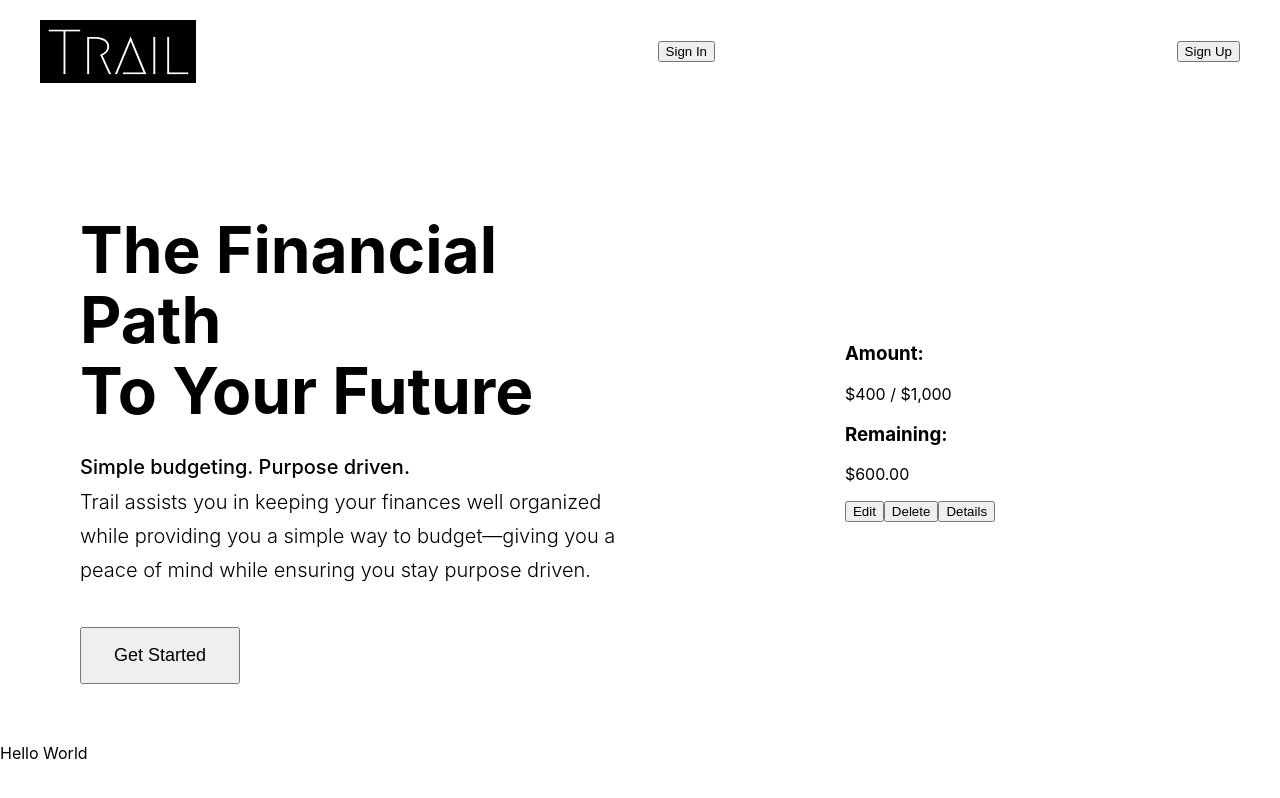
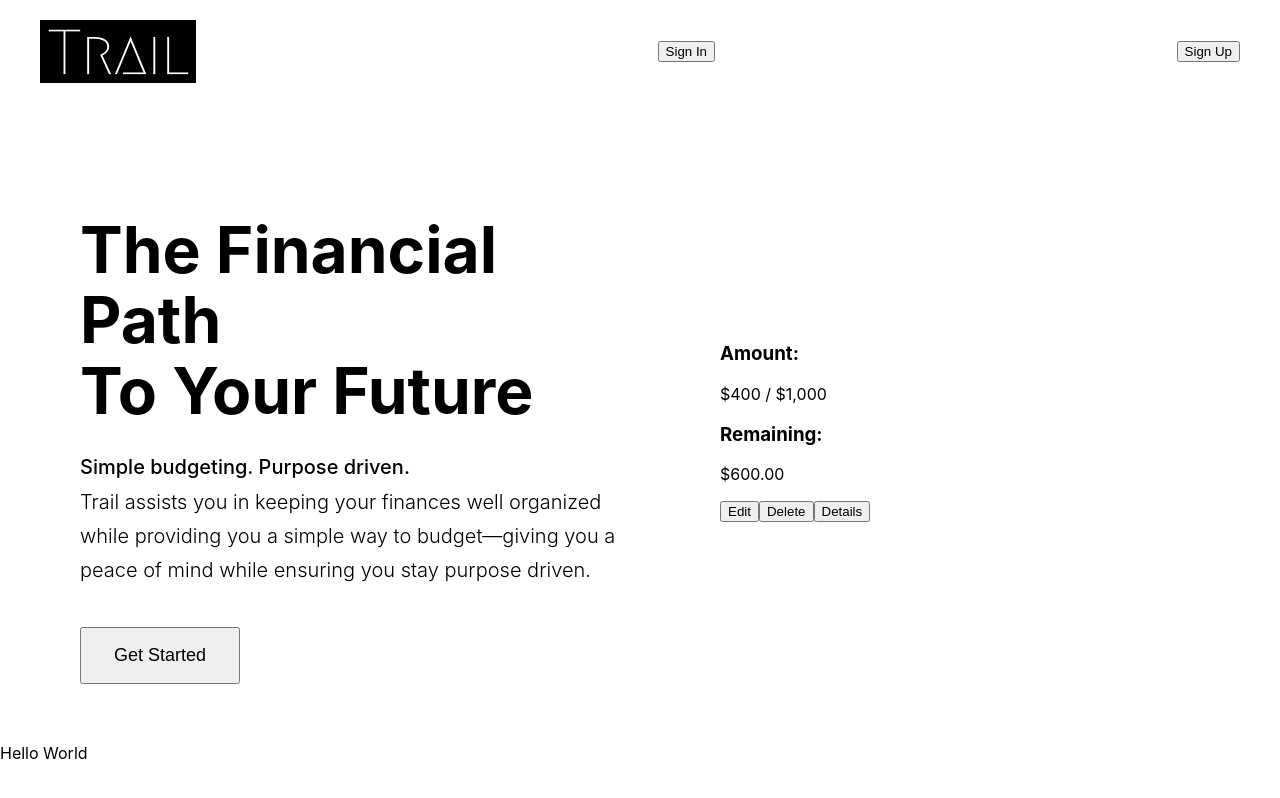
Before and after one commit to Travyon-Stevens/Trail-UI, a React (Create React App) app in the folder my-app/: page / in a window 1280 px wide. Built offline with nearby package versions, Linux system fonts and the light colour scheme.

Commit message:
Trail-002: 08/04/26 styling added for budget card preview

```diff
--- a/my-app/src/components/BudgetPreview/BudgetPreview.css
+++ b/my-app/src/components/BudgetPreview/BudgetPreview.css
@@ -0,0 +1,6 @@
+.budget-preview{
+
+    width: 400px;
+    padding: 30px;
+    border-radius: 20px ;
+}
```
